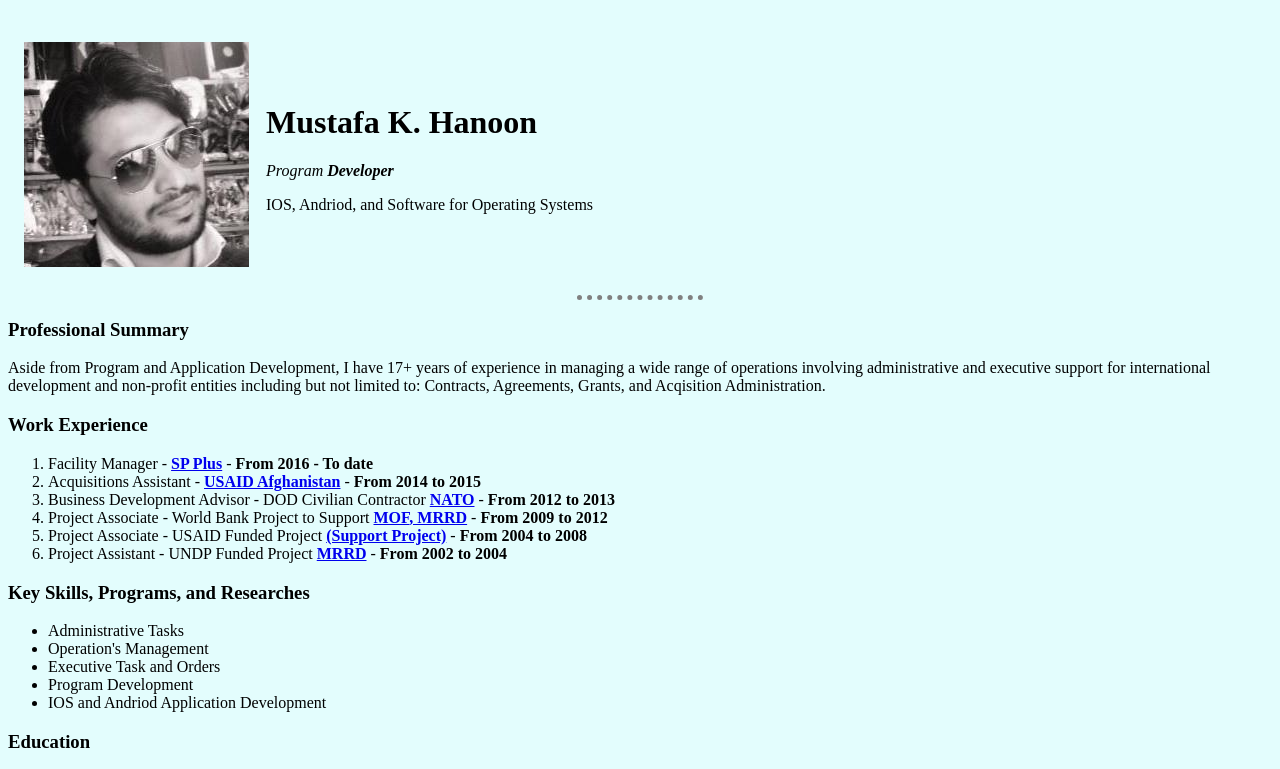
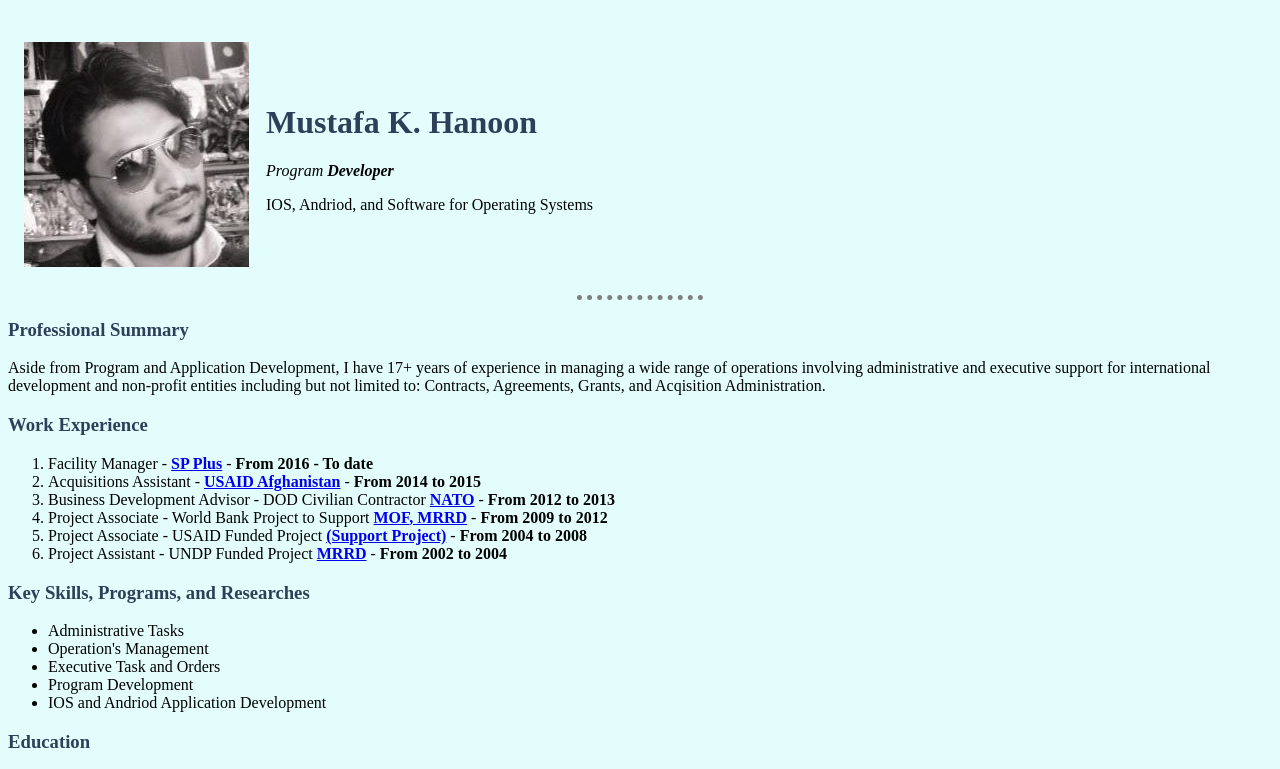
Before and after one commit to mkhanoon/Bio, a plain HTML site: page index.html in a window 1280 px wide. Shown: the top 769 px of the page. Drawn offline with Linux system fonts and the light colour scheme.

Commit message:
Add files via upload

```diff
--- a/CSS/styles.css
+++ b/CSS/styles.css
@@ -1,6 +1,14 @@
 body {
 			background-color: #e3fdfd;
 		}
+
+h1 {
+	color: #2d4059;
+}
+
+h3 {
+	color: #2d4059;
+}
 
 		hr {
 			border-style: none;
```
